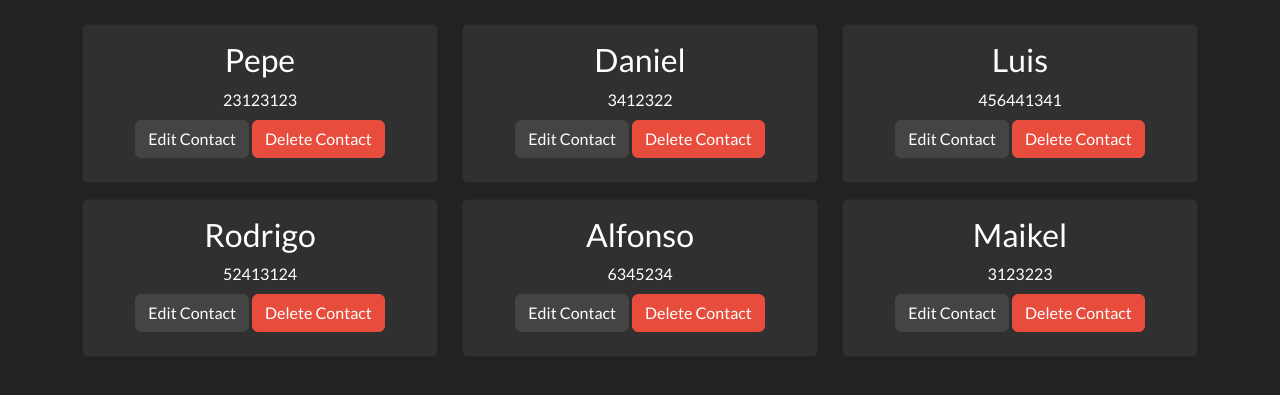
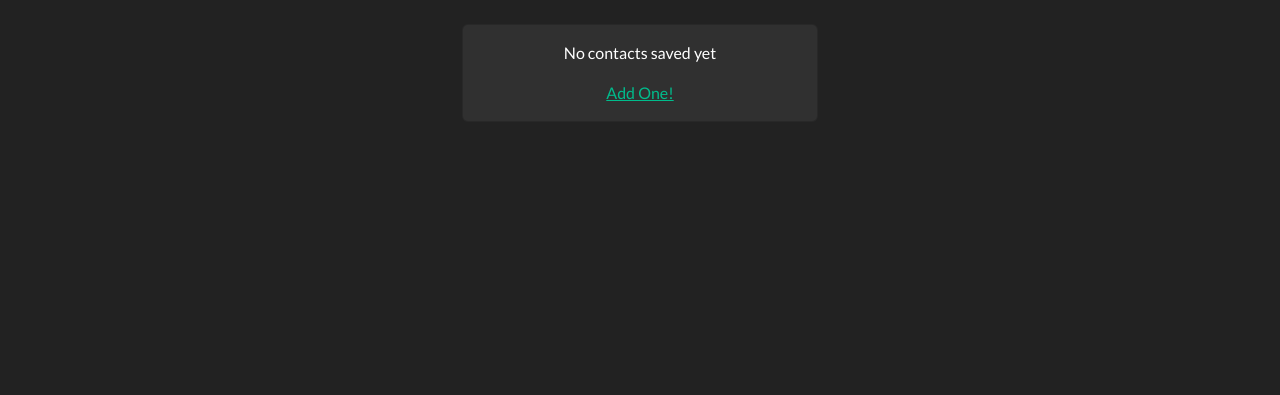
Before and after one commit to danirodriguezz/App_Lista_de_Contactos, a PHP site: page / in a window 1280 px wide. Shown: the part 97-492 px from the top of the page. Run offline with PHP 8.4, Linux system fonts and the light colour scheme.

Commit message:
Update files

```diff
--- a/index.php
+++ b/index.php
@@ -1,13 +1,10 @@
 <?php
 
-$contacts = [
-  ["name" => "Pepe", "phone_number" => "23123123"],
-  ["name" => "Daniel", "phone_number" => "3412322"],
-  ["name" => "Luis", "phone_number" => "456441341"],
-  ["name" => "Rodrigo", "phone_number" => "52413124"],
-  ["name" => "Alfonso", "phone_number" => "6345234"],
-  ["name" => "Maikel", "phone_number" => "3123223"],
-];
+if (file_exists("contacts.json")) {
+  $contacts = json_decode(file_get_contents("contacts.json"), true);
+} else {
+  $contacts = [];
+}
 
 ?>
 
@@ -54,7 +51,7 @@ $contacts = [
             <a class="nav-link active" aria-current="page" href="#">Home</a>
           </li>
           <li class="nav-item">
-            <a class="nav-link" href="./Add.html">Add Contact</a>
+            <a class="nav-link" href="./Add.php">Add Contact</a>
           </li>
         </ul>
       </div>
@@ -64,6 +61,15 @@ $contacts = [
   <main>
     <div class="container pt-4 p3">
       <div class="row">
+
+      <?php if (count($contacts) == 0): ?>
+          <div class="col-md-4 mx-auto">
+            <div class="card card-body text-center">
+              <p>No contacts saved yet</p>
+              <a href="./add.php">Add One!</a>
+            </div>
+          </div>
+        <?php endif ?>
         <?php foreach ($contacts as $contact): ?>
           <div class="col-md-4 mb-3">
             <div class="card text-center">
```
Also changed, not shown: Add.php (+8 -4 lines).
